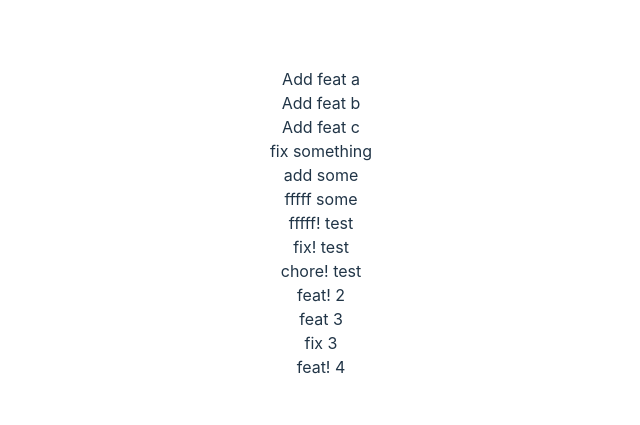
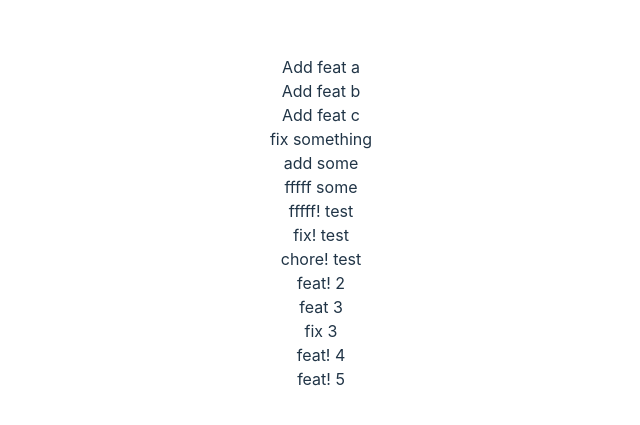
Before and after one commit to supakrit03/semantic-release-101, a React (Vite) app: page / in a window 1280 px wide. Shown: the part 177-602 px from the top of the page, without its empty margins (319-959 px from the left). Built offline with nearby package versions, Linux system fonts and the light colour scheme.

Commit message:
feat: should tag haha

```diff
--- a/src/App.tsx
+++ b/src/App.tsx
@@ -16,6 +16,7 @@ function App() {
       <div>feat 3</div>
       <div>fix 3</div>
       <div>feat! 4</div>
+      <div>feat! 5</div>
     </>
   );
 }
```
